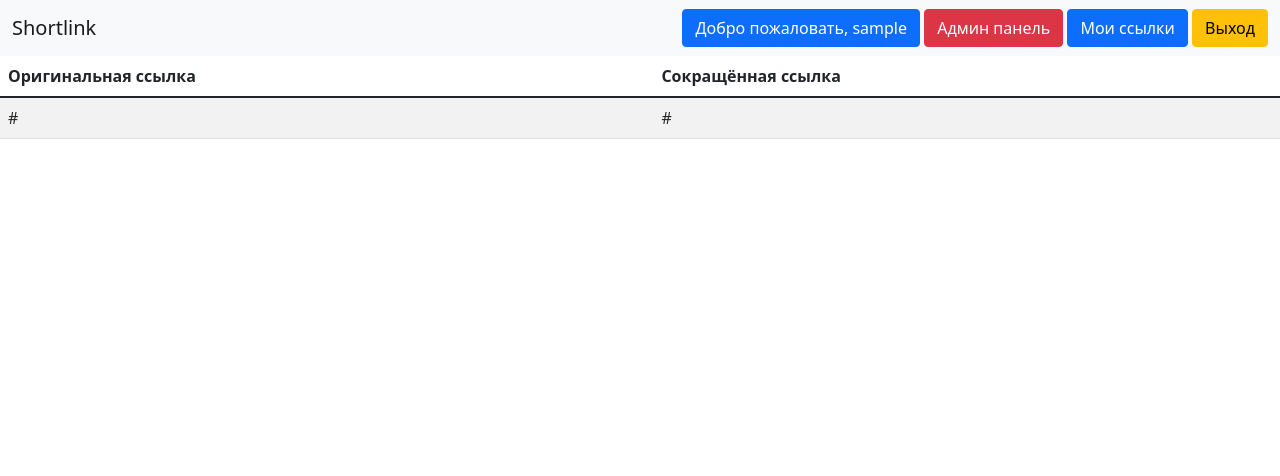
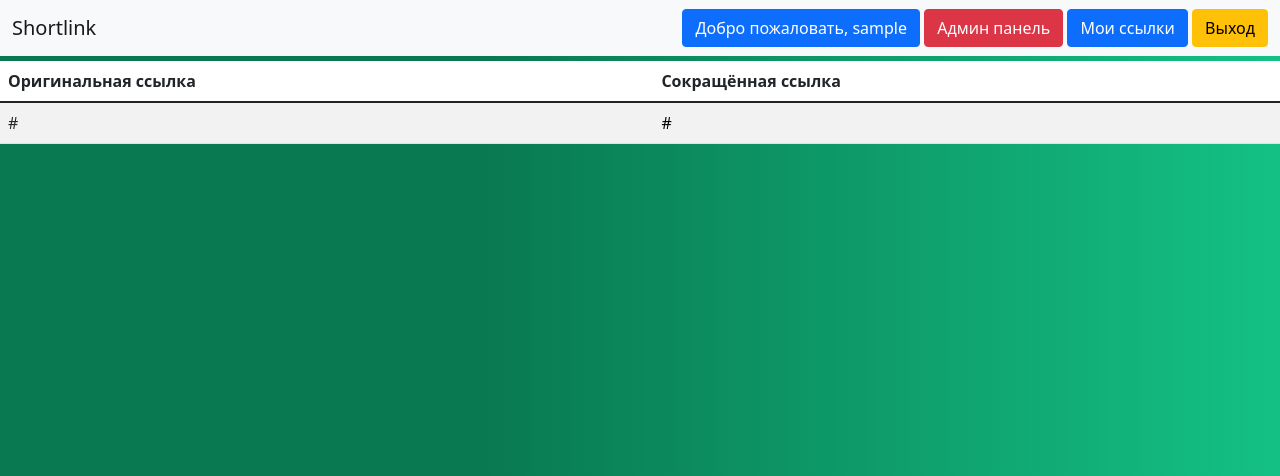
Before and after one commit to satan1437/Shortlink, a Django app: page /links/ in a window 1280 px wide. Shown: the top 476 px of the page. Run offline with Django 4.2, Linux system fonts and the light colour scheme; a user stored in the database is signed in; tables that the repository leaves empty hold one stand-in row (values such as "Sample post"); some libraries are stand-ins or nearby versions.

Commit message:
changed design

```diff
--- a/application/static/shortlink/css/style.css
+++ b/application/static/shortlink/css/style.css
@@ -1,3 +1,17 @@
+body {
+    background: rgb(9, 121, 82);
+    background: -moz-linear-gradient(90deg, rgba(9, 121, 82, 1) 38%, rgba(20, 193, 132, 1) 100%);
+    background: -webkit-linear-gradient(90deg, rgba(9, 121, 82, 1) 38%, rgba(20, 193, 132, 1) 100%);
+    background: linear-gradient(90deg, rgba(9, 121, 82, 1) 38%, rgba(20, 193, 132, 1) 100%);
+    filter: progid:DXImageTransform.Microsoft.gradient(startColorstr="#097952", endColorstr="#14c184", GradientType=1);
+}
+
+.shadow-for-block {
+    -webkit-box-shadow: 0 5px 10px 2px rgba(34, 60, 80, 0.2);
+    -moz-box-shadow: 0 5px 10px 2px rgba(34, 60, 80, 0.2);
+    box-shadow: 0 5px 10px 2px rgba(34, 60, 80, 0.2);
+}
+
 .my-form {
     width: 40%;
     margin: 15px auto 0 auto;
@@ -31,3 +45,36 @@
     padding-left: 5px;
     color: grey;
 }
+
+.table {
+    margin-top: 5px;
+    background-color: white;
+}
+
+.table a {
+    text-decoration: none;
+    color: black;
+}
+
+.underline {
+    position: relative;
+}
+
+.underline::before {
+    content: '';
+    position: absolute;
+    bottom: 0;
+    right: 0;
+    width: 0;
+    height: 2px;
+    background-color: #0074D9;
+    transition: width 0.6s cubic-bezier(0.25, 1, 0.5, 1);
+}
+
+@media (hover: hover) and (pointer: fine) {
+    .underline:hover::before {
+        left: 0;
+        right: auto;
+        width: 100%;
+    }
+}
--- a/application/templates/shortlink/index.html
+++ b/application/templates/shortlink/index.html
@@ -14,12 +14,12 @@
                 {% csrf_token %}
                 {{ form.url }}
                 <div class="input-group-append">
-                    <button class="btn btn-outline-secondary" type="submit">Сократить</button>
+                    <button class="btn btn-success" type="submit">Сократить</button>
                 </div>
             </form>
         </div>
     {% else %}
-        <div class="page-text">
+        <div class="page-text shadow-for-block">
             <div class="p-2 bg-primary text-white">Для доступа к сервису вам нужно пройти регистрацию или войти
                 в свой аккаунт.
             </div>
--- a/application/templates/shortlink/links.html
+++ b/application/templates/shortlink/links.html
@@ -11,7 +11,7 @@
         {% for item in page_obj %}
             <tr>
                 <td>{{ item.url }}</td>
-                <td>{{ item.shorted_url }}</td>
+                <td><a href="{{ item.shorted_url }}" class="underline">{{ item.shorted_url }}</a></td>
             </tr>
         {% endfor %}
         </tbody>
--- a/application/templates/shortlink/login.html
+++ b/application/templates/shortlink/login.html
@@ -3,7 +3,7 @@
 {% block title %}Shortlink - Аутентификация{% endblock %}
 
 {% block content %}
-    <div class="my-form">
+    <div class="my-form shadow-for-block">
         <div class="form-control">
             <h1>Вход в аккаунт:</h1>
             <form method="post">
--- a/application/templates/shortlink/register.html
+++ b/application/templates/shortlink/register.html
@@ -3,7 +3,7 @@
 {% block title %}Shortlink - Регистрация{% endblock %}
 
 {% block content %}
-    <div class="my-form">
+    <div class="my-form shadow-for-block">
         <div class="form-control">
             <h1>Регистрация аккаунта:</h1>
 
```
Lines whose indentation alone changed are shown as unchanged.
